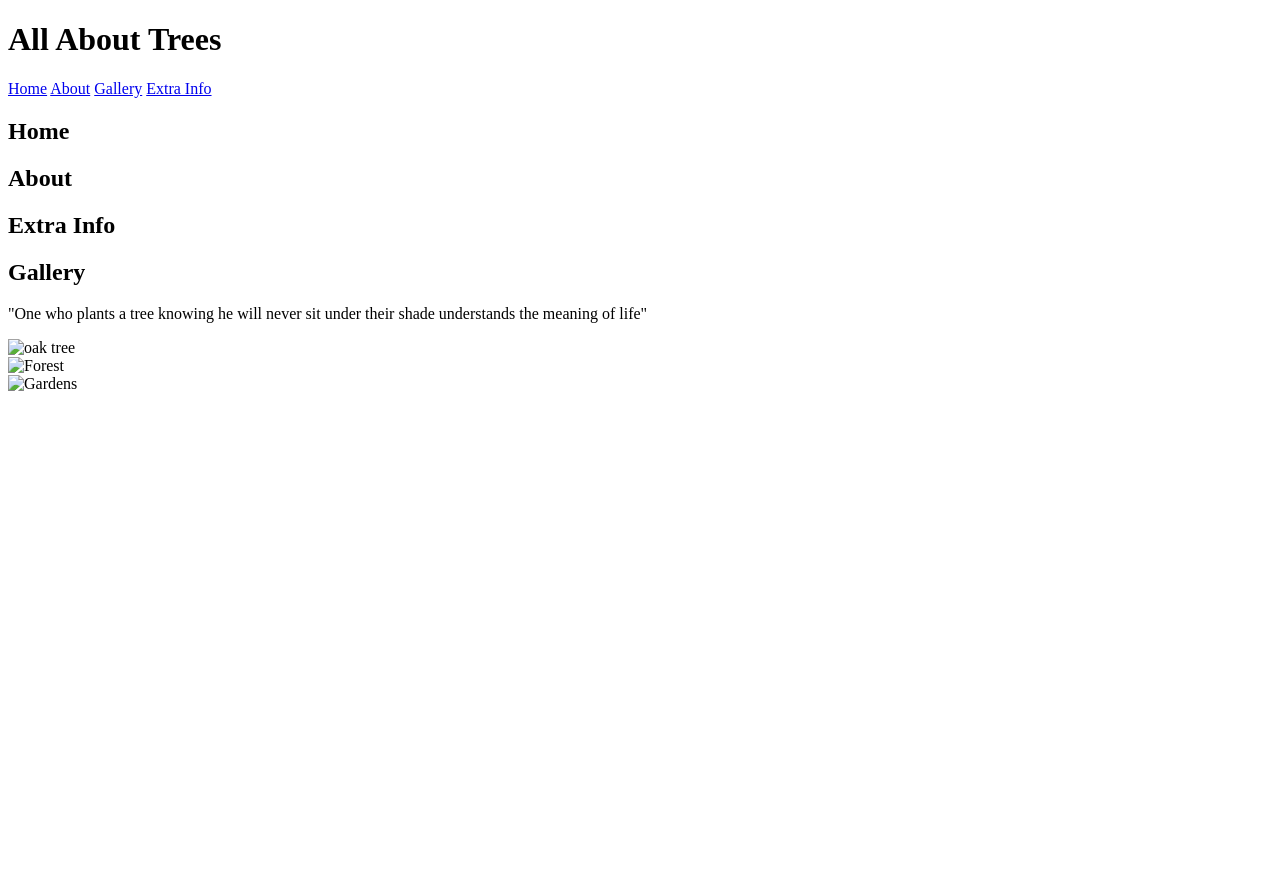
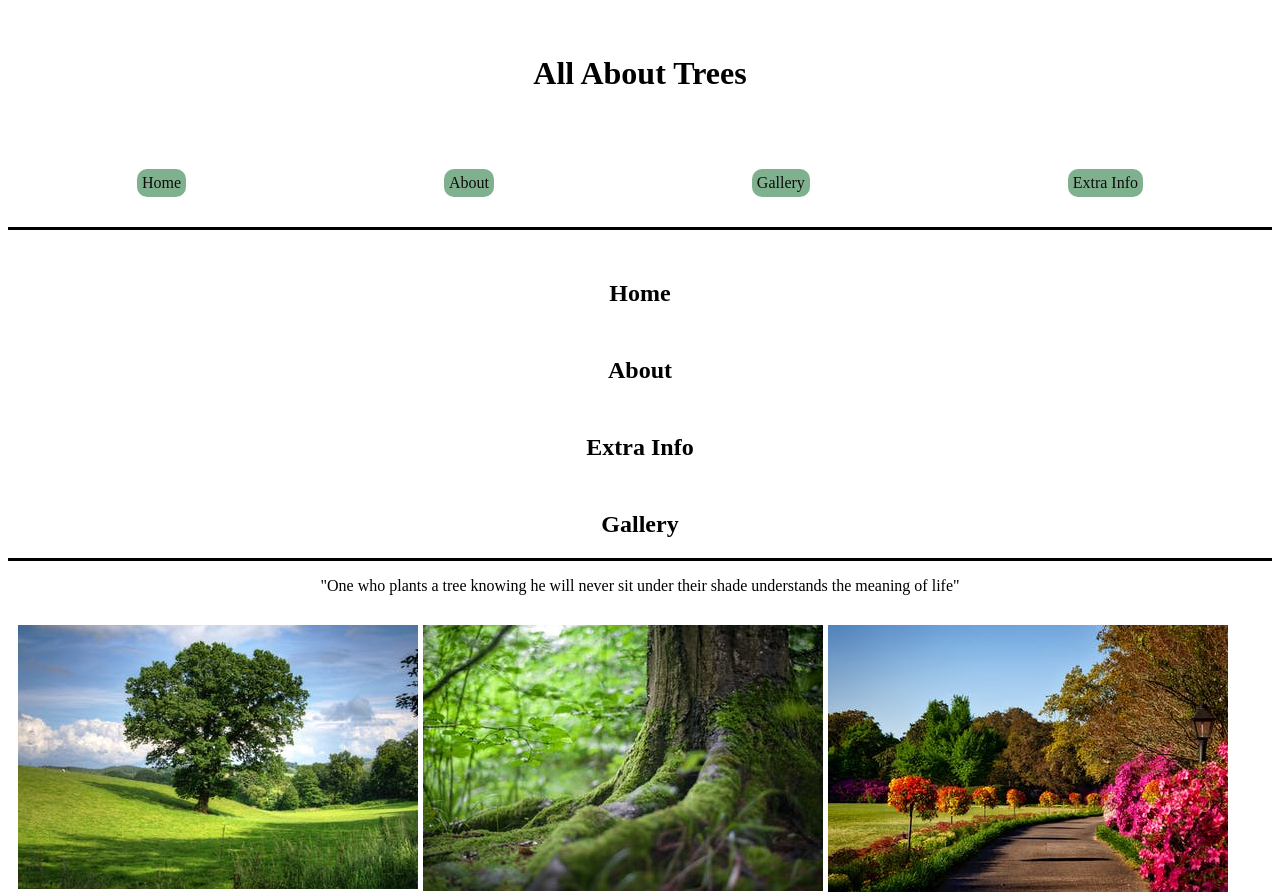
Before and after one commit to HYF-Class19/agile-development-group-2, a plain HTML site: page index.html in a window 1280 px wide. Before the commit the page ends 800 px from the top, so only its background shows below. Drawn offline with Linux system fonts and the light colour scheme.

Commit message:
updating css (friday version)

```diff
--- a/styles/index.css
+++ b/styles/index.css
@@ -1 +1,65 @@
 @import url("./something.css");
+
+.content-text {
+    padding-top: 50px;
+    padding-right: 90px;
+    padding-bottom: 90px;
+    padding-left: 80px;
+    text-align: center;
+}
+
+/* targeting the class centered-items and making it a flexbox with items aligned in the center horizontally */
+.centered-items {
+    display: flex;
+    justify-content: center;
+
+    /* padding of 2% on all sides so other items are not too close */
+    padding: 2%;
+}
+
+.spaced-items {
+    display: flex;
+    flex-direction: row;
+    align-content: center;
+    justify-content: space-around;
+    padding-top: 2%;
+    padding-bottom: 2%;
+}
+
+/* horizontal line divider for the navbar section of the website */
+
+.bottom-divider {
+    border-style: none none solid none;
+}
+
+/* this is to style the navbar */
+
+.spaced-items a {
+    text-decoration: none;
+    padding: 5px;
+    margin: 5px;
+    border-radius: 10px;
+    background-color: #7fb18f;
+    color: rgb(12, 12, 11);
+}
+
+/* this is is to styling for the gallery */
+
+h2 {
+    text-align: center;
+    margin-top: 50px;
+}
+
+p {
+    text-align: center;
+    margin-bottom: 30px;
+}
+
+* {
+    box-sizing: border-box;
+}
+
+.column {
+    float: left;
+    padding-left: 5px;
+}
```
Also changed, not shown: public/bellingrath-gardens-alabama-landscape-scenic-158028.jpeg (added), public/pexels-photo-142497.jpeg (added), public/tree-oak-landscape-view-53435.jpeg (added).
